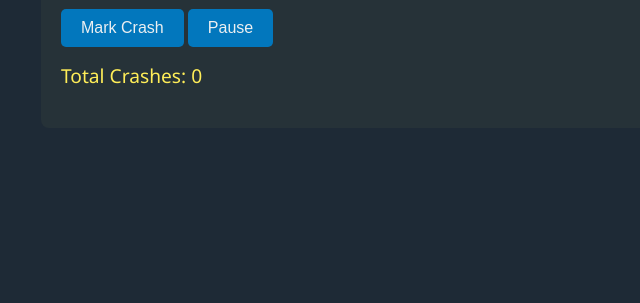
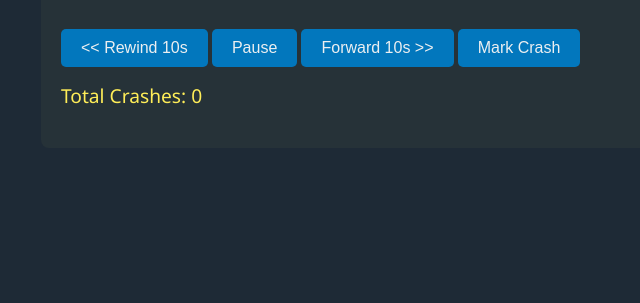
Before and after one commit to EthanStanks/DroneCrashValidationGUI, a Flask app: page /view_stream in a window 1280 px wide. Shown: the part 497-800 px from the top of the page, without its empty margins (179-819 px from the left). Run offline with Flask 3, Linux system fonts and the light colour scheme.

Commit message:
Added 10 second rewind and forward functionality

```diff
--- a/app.py
+++ b/app.py
@@ -1,6 +1,7 @@
 from flask import Flask, render_template, request, Response, redirect, url_for, jsonify
 import os
 import logging
+
 from backend import (
     start_processing_thread,
     get_crash_count,
@@ -8,7 +9,8 @@ from backend import (
     mark_crash_now,
     is_video_done,
     get_extraction_progress,
-    toggle_pause,        # <--- NEW
+    toggle_pause,
+    skip_video
 )
 
 app = Flask(__name__, template_folder='templates')
@@ -20,7 +22,6 @@ def index():
         folder_name = request.form.get('folder_name', '')
         delete_original = True if request.form.get('delete_original') == 'on' else False
 
-        # Start video stream process
         start_processing_thread(
             youtube_link=youtube_link,
             folder_name=folder_name,
@@ -43,13 +44,9 @@ def video_feed():
         mimetype='multipart/x-mixed-replace; boundary=frame'
     )
 
-# ---------------------------------------------------------------------
-# Mark Crash immediately and increment the count
-# ---------------------------------------------------------------------
 @app.route('/mark_crash', methods=['POST'])
 def mark_crash():
     mark_crash_now()
-    # Return an empty 204 so there's no pop-up or redirect
     return ('', 204)
 
 @app.route('/check_status')
@@ -64,13 +61,9 @@ def get_crash_count_api():
     count = get_crash_count()
     return str(count)
 
-# ---------------------------------------------------------------------
-# Returns the current extraction progress (JSON)
-# ---------------------------------------------------------------------
 @app.route('/get_extraction_progress')
 def get_extraction_progress_api():
     progress = get_extraction_progress()
-    # Flask can return a dict which automatically becomes JSON
     return progress
 
 @app.route('/final_results')
@@ -83,17 +76,22 @@ def final_results():
         log_file_path=log_file_path
     )
 
-# ---------------------------------------------------------------------
-# NEW: Toggle Pause
-# ---------------------------------------------------------------------
 @app.route('/toggle_pause', methods=['POST'])
 def pause_resume():
-    paused = toggle_pause()  # This flips the global pause flag
-    # Return the new paused state
+    paused = toggle_pause()
     return jsonify({"paused": paused}), 200
 
+@app.route('/rewind', methods=['POST'])
+def rewind_video():
+    skip_video(-10)
+    return ('', 204)
+
+@app.route('/fast_forward', methods=['POST'])
+def fast_forward_video():
+    skip_video(10)
+    return ('', 204)
+
 if __name__ == '__main__':
-    # Suppress default request logs
     log = logging.getLogger('werkzeug')
     log.setLevel(logging.ERROR)
     app.logger.disabled = True
--- a/backend.py
+++ b/backend.py
@@ -5,7 +5,6 @@ import threading
 import time
 from datetime import timedelta
 
-# Globals
 _processing_thread = None
 _video_done = False
 _crash_count = 0
@@ -13,17 +12,14 @@ _log_file_path = None
 _delete_original = False
 _crash_times = []     # [(crash_idx, timestamp_sec), ...]
 _video_duration = 0.0
-
-# We'll store the "current frame time" from generate_video_stream
 _current_frame_time_global = 0.0
 
-# Extraction progress globals
 _extraction_in_progress = False
 _extraction_current = 0
 _extraction_total = 0
 
-# NEW: Pause flag
 _pause_flag = False
+_pending_skip_offset = 0.0
 
 def start_processing_thread(youtube_link, folder_name, delete_original):
     global _processing_thread
@@ -34,11 +30,9 @@ def start_processing_thread(youtube_link, folder_name, delete_original):
     global _crash_times
     global _video_duration
 
-    # If already processing in a thread, do nothing
     if _processing_thread and _processing_thread.is_alive():
         return
 
-    # Reset globals
     _video_done = False
     _crash_count = 0
     _crash_times = []
@@ -57,10 +51,8 @@ def start_processing_thread(youtube_link, folder_name, delete_original):
 
     _log_file_path = os.path.join(target_folder, "crash_log.txt")
 
-    # 1) Download the video
     downloaded_filepath = download_video(youtube_link, youtube_downloads_dir)
     if not downloaded_filepath:
-        # If fail, mark done
         _video_done = True
         with open(_log_file_path, 'w') as f:
             f.write("Download failed.\n")
@@ -74,16 +66,13 @@ def start_processing_thread(youtube_link, folder_name, delete_original):
         """
         nonlocal downloaded_filepath, target_folder, youtube_link
 
-        # Write initial info
         with open(_log_file_path, 'w') as f:
             f.write(f"YouTube Link: {youtube_link}\n")
             f.write(f"Folder: {os.path.basename(target_folder)}\n\n")
 
-        # Wait until the streaming ends
         while not _video_done:
             time.sleep(0.5)
 
-        # Grab FPS for rewriting clips
         cap_for_fps = cv2.VideoCapture(downloaded_filepath)
         if cap_for_fps.isOpened():
             fps = cap_for_fps.get(cv2.CAP_PROP_FPS) or 30.0
@@ -91,38 +80,35 @@ def start_processing_thread(youtube_link, folder_name, delete_original):
         else:
             fps = 30.0
 
-        # multiple-pass extraction
         multiple_pass_extract(downloaded_filepath, target_folder, _crash_times, fps)
 
-        # If user wants to delete original
         if _delete_original and os.path.exists(downloaded_filepath):
             os.remove(downloaded_filepath)
 
-        # Write final crash count
         with open(_log_file_path, 'a') as f:
             f.write(f"\nTotal Crashes Observed: {_crash_count}\n")
 
-        # Mark the entire process done
         finalize_video(target_folder, _crash_count)
 
-    # Start background thread
+    # start background thread
     _processing_thread = threading.Thread(target=video_thread, daemon=True)
     _processing_thread.start()
 
 def generate_video_stream():
     """
     Reads frames from the video in real-time. Overlays Elapsed/Total.
-    Once end is reached => _video_done = True
-    Respect _pause_flag to freeze the frame.
+    Once end is reached => _video_done = True.
+    Respects _pause_flag to freeze the frame.
+    Implements skipping by using a _pending_skip_offset.
     """
     global _video_done, _video_duration
     global _current_frame_time_global
     global _pause_flag
+    global _pending_skip_offset
 
     base_dir = os.path.dirname(os.path.abspath(__file__))
     youtube_downloads_dir = os.path.join(base_dir, 'YouTubeDownloads')
 
-    # Find MP4 (most recently downloaded)
     files = sorted(
         [os.path.join(youtube_downloads_dir, f) for f in os.listdir(youtube_downloads_dir)],
         key=os.path.getmtime
@@ -154,24 +140,33 @@ def generate_video_stream():
         _video_duration = 0.0
 
     frame_interval_sec = 1.0 / fps
-    last_encoded_frame = None  # store last encoded frame for pause freeze
+    last_encoded_frame = None
 
     while True:
-        # If paused, do not read new frames:
+        if _pending_skip_offset != 0.0:
+            new_time = _current_frame_time_global + _pending_skip_offset
+
+            if new_time < 0:
+                new_time = 0
+            if new_time > _video_duration:
+                new_time = _video_duration
+
+            cap.set(cv2.CAP_PROP_POS_MSEC, new_time * 1000)
+            _current_frame_time_global = new_time
+
+            _pending_skip_offset = 0.0
+
         if _pause_flag:
-            # Just keep returning the same last frame (if it exists),
-            # so that the user sees the frozen last frame.
             if last_encoded_frame is not None:
                 yield (b'--frame\r\n'
                        b'Content-Type: image/jpeg\r\n\r\n'
                        + last_encoded_frame
                        + b'\r\n')
             time.sleep(0.1)
-            continue  # skip reading next frame
+            continue
 
         ret, frame = cap.read()
         if not ret:
-            # end of video
             cap.release()
             _video_done = True
             break
@@ -180,7 +175,6 @@ def generate_video_stream():
         current_time_sec = current_frame_idx / fps
         _current_frame_time_global = current_time_sec
 
-        # Overlay (elapsed / total)
         elapsed_str = str(timedelta(seconds=int(current_time_sec)))
         total_str = str(timedelta(seconds=int(_video_duration)))
         overlay_text = f"{elapsed_str} / {total_str}"
@@ -195,12 +189,10 @@ def generate_video_stream():
             2
         )
 
-        # Encode as JPEG
         (flag, encodedImage) = cv2.imencode(".jpg", frame)
         if not flag:
             continue
 
-        # Store this frame as the "last" so we can keep re-sending it if paused
         last_encoded_frame = encodedImage.tobytes()
 
         yield (b'--frame\r\n'
@@ -216,7 +208,6 @@ def multiple_pass_extract(video_path, target_folder, crash_times_list, fps):
     if not crash_times_list:
         return
 
-    # Sort by time
     sorted_times = sorted(crash_times_list, key=lambda x: x[1])
 
     _extraction_in_progress = True
@@ -225,7 +216,7 @@ def multiple_pass_extract(video_path, target_folder, crash_times_list, fps):
 
     with open(_log_file_path, 'a') as lf:
         for (idx, ctime) in sorted_times:
-            _extraction_current += 1  # progress increment
+            _extraction_current += 1
 
             start_sec = max(0, ctime - 10)
             end_sec = ctime + 10
@@ -255,7 +246,6 @@ def multiple_pass_extract(video_path, target_folder, crash_times_list, fps):
                     fourcc = cv2.VideoWriter_fourcc(*'mp4v')
                     writer = cv2.VideoWriter(out_filename, fourcc, fps, (w, h))
 
-                # Overlay
                 overlay_text = f"Crash #{idx}, T={sec_to_hms(current_time_sec)}"
                 frame_copy = frame.copy()
                 cv2.putText(
@@ -330,9 +320,6 @@ def download_video(youtube_link, download_folder):
 def sec_to_hms(sec: float) -> str:
     return str(timedelta(seconds=int(sec)))
 
-# ---------------------------------------------------------------------
-# Return the current extraction progress in a dictionary
-# ---------------------------------------------------------------------
 def get_extraction_progress():
     return {
         "in_progress": _extraction_in_progress,
@@ -340,9 +327,14 @@ def get_extraction_progress():
         "total": _extraction_total
     }
 
-# ---------------------------------------------------------------------
-# NEW: Toggle the _pause_flag
-# ---------------------------------------------------------------------
+def skip_video(offset_seconds: float):
+    """
+    Schedules a skip by `offset_seconds`
+    (negative = rewind, positive = fast-forward).
+    """
+    global _pending_skip_offset
+    _pending_skip_offset += offset_seconds
+
 def toggle_pause():
     global _pause_flag
     _pause_flag = not _pause_flag
--- a/templates/results.html
+++ b/templates/results.html
@@ -12,24 +12,24 @@
         <img id="video" src="{{ url_for('video_feed') }}" width="640" height="360" />
     </div>
 
-    <!-- Crash & Pause Buttons -->
-    <button id="crashBtn">Mark Crash</button>
-    <button id="pauseBtn">Pause</button>
+    <div style="margin-top: 20px;">
+        <button id="rewindBtn">&lt;&lt; Rewind 10s</button>
+        <button id="pauseBtn">Pause</button>
+        <button id="forwardBtn">Forward 10s &gt;&gt;</button>
+        <button id="crashBtn">Mark Crash</button>
+    </div>
 
-    <!-- Crash count display -->
     <p id="crashCountDisplay">Total Crashes: 0</p>
 </div>
 
 <script>
 let paused = false;
 
-// Crash button logic
+// mark crash
 document.getElementById('crashBtn').addEventListener('click', function() {
-    // Only mark crash if not paused
     if (!paused) {
         fetch('/mark_crash', { method: 'POST' })
             .then(() => {
-                // after marking crash, fetch the new count
                 fetch('/get_crash_count')
                     .then(r => r.text())
                     .then(count => {
@@ -40,26 +40,33 @@ document.getElementById('crashBtn').addEventListener('click', function() {
     }
 });
 
-// Pause/Resume button
+// pause/resume
 document.getElementById('pauseBtn').addEventListener('click', function() {
     fetch('/toggle_pause', { method: 'POST' })
         .then(r => r.json())
         .then(data => {
-            paused = data.paused; // true or false
+            paused = data.paused;
             if (paused) {
-                // System is now paused
                 document.getElementById('pauseBtn').innerText = "Resume";
-                // You could also disable crashBtn if you prefer
                 document.getElementById('crashBtn').disabled = true;
             } else {
-                // System is now resumed
                 document.getElementById('pauseBtn').innerText = "Pause";
                 document.getElementById('crashBtn').disabled = false;
             }
         });
 });
 
-// Poll every 2s for done status
+// rewind
+document.getElementById('rewindBtn').addEventListener('click', function() {
+    fetch('/rewind', { method: 'POST' });
+});
+
+// forward
+document.getElementById('forwardBtn').addEventListener('click', function() {
+    fetch('/fast_forward', { method: 'POST' });
+});
+
+// poll every 2s for "done" status
 setInterval(function() {
     fetch('/check_status')
         .then(r => r.text())
```
Also changed, not shown: templates/final.html (+0 -8 lines).
